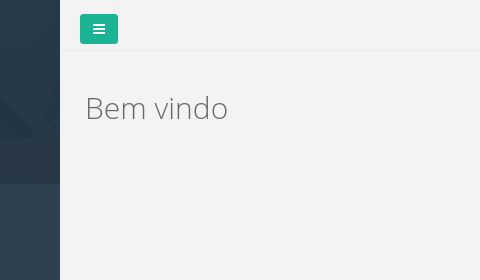
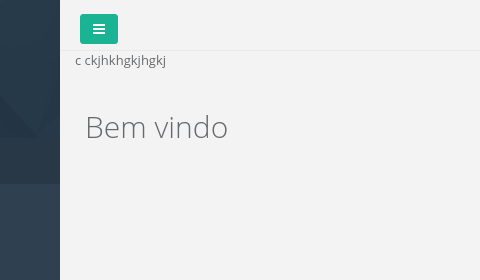
Before and after one commit to bj-williamrodrigues/protocolo-example, a website: page index.html in a window 1280 px wide. Shown: the top 280 px of the page, 160-640 px from the left. Drawn offline with Linux system fonts and the light colour scheme.

Commit message:
Qualquer coisa

```diff
--- a/index.html
+++ b/index.html
@@ -48,7 +48,7 @@
 				</div>
 
 				<div class="row">
-					<div class="col-lg-12">
+					<div class="col-lg-12">c  ckjhkhgkjhgkj
 						<div class="wrapper wrapper-content" ui-view="content"></div>
 					</div>
 				</div>
```
